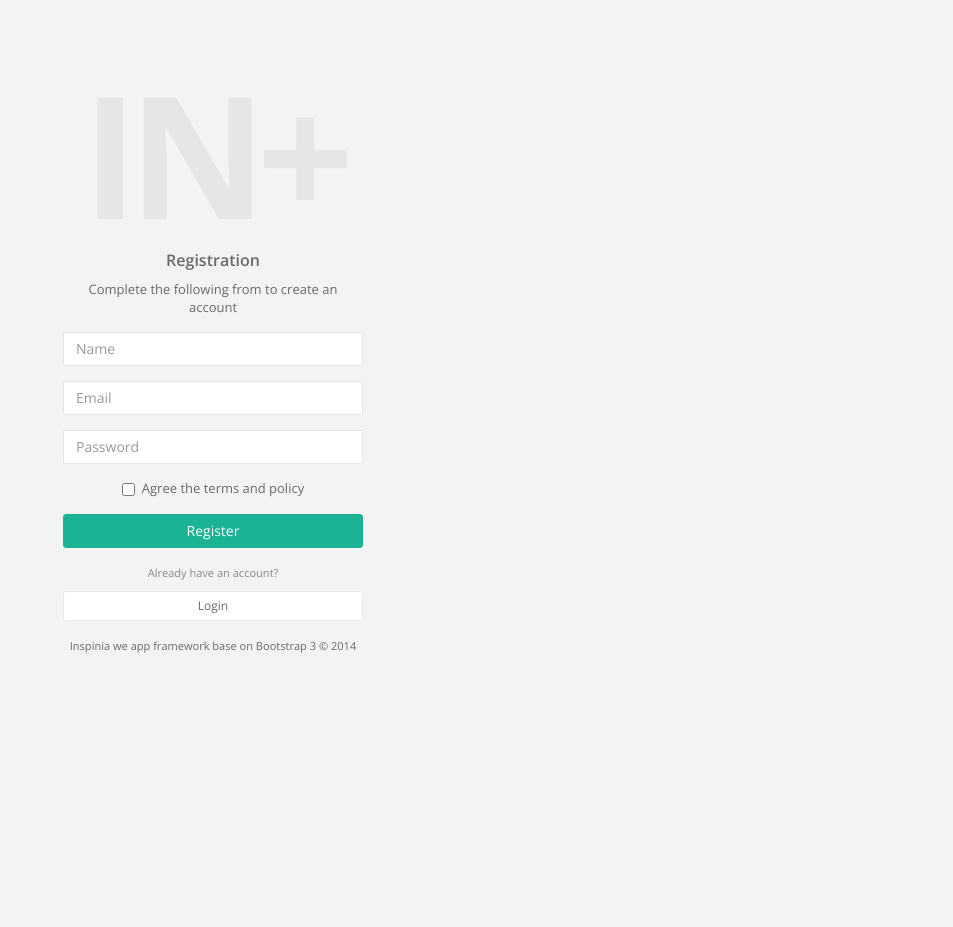
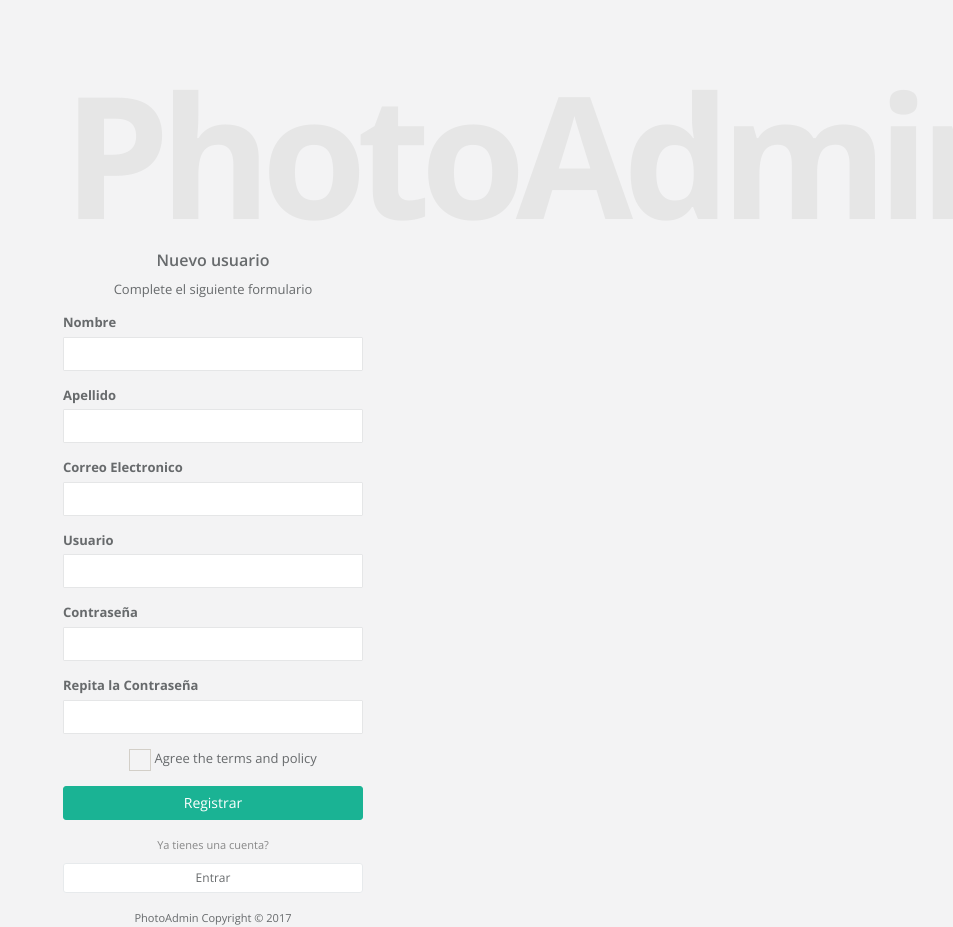
Before and after one commit to mpresinal/photo-admin, a Django app: page /photoadmin/registration/ in a window 1480 px wide; the page is wider, and only the part inside the window is pictured. Shown: that part, without its empty margins (527-1480 px from the left). Before the commit the page ends 653 px from the top of that part, so only its background shows below. Run offline with Django 3.2, Linux system fonts and the light colour scheme; some libraries are stand-ins or nearby versions.

Commit message:
creatio of registration page and form

```diff
--- /dev/null
+++ b/photoadmin/forms.py
@@ -0,0 +1,93 @@
+'''
+Created on Oct 15, 2017
+
+@author: Miguel
+'''
+from django import forms
+from django.conf import settings
+from django.db.models import Q
+from django.contrib.auth.models import User
+from django.utils.translation import ugettext
+
+from . import models
+
+COMMON_ATTRIB = {"class": "form-control"}
+
+class RegistrationForm(forms.Form):
+
+    name = forms.CharField(label=ugettext("Nombre"), max_length=60, widget=forms.TextInput(attrs=COMMON_ATTRIB))
+    last_name = forms.CharField(label=ugettext("Apellido"), max_length=60, widget=forms.TextInput(attrs=COMMON_ATTRIB))
+    email = forms.CharField(label=ugettext("Correo Electronico"), max_length=60, widget=forms.EmailInput(attrs=COMMON_ATTRIB))
+    username = forms.CharField(label=ugettext("Usuario"), max_length=150, widget=forms.TextInput(attrs=COMMON_ATTRIB))
+    user_password = forms.CharField(label=ugettext(r"Contraseña"), max_length=10, widget=forms.PasswordInput(attrs=COMMON_ATTRIB))
+    user_password_confirm = forms.CharField(label=ugettext(r"Repita la Contraseña"), max_length=10, widget=forms.PasswordInput(attrs=COMMON_ATTRIB))
+
+
+    def process_form(self):
+
+        if self.is_valid():
+            data = self.cleaned_data
+            print(data)
+
+            if data['user_password'] == data['user_password_confirm']:
+
+                new_user = User(first_name=data["name"], last_name=data["last_name"], username=data["username"])
+                new_user.email=data["email"]
+                new_user.set_password(data["user_password"])
+
+                not_exist_user = self.validate_not_exist_user(self, new_user.username, new_user.email)
+
+                if not_exist_user:
+                    new_user.save()
+                    return True
+
+            else:
+                print("password and confirmation password are not the same")
+                self.add_error("user_password_confirm", ugettext(r"Las contraseñas no coinciden"))
+
+        return False
+
+    # End process_form method
+
+    def validate_not_exist_user(self, user_name, user_email):
+        """
+        Validate a user does not exist with the specified username and email
+
+        """
+
+        #
+        # Checking if exists any user with the specified at user_name, if so
+        # then add error to username field
+        #
+        try:
+            user = User.objects.get(username=user_name)
+            self.add_error("username", ugettext("Ya existe un usuario con este nombre"))
+
+            return False
+
+        except User.DoesNotExist:
+            pass
+
+        #
+        # Checking if exists any user with the specified user_email
+        #
+        try:
+            user = User.objects.get(email=user_email)
+            self.add_error("email", ugettext("Ya existe un usuario con este nombre"))
+
+            return False
+
+        except User.DoesNotExist:
+            pass
+
+        return True
+
+    # end validate_not_exist_user
+
+    def sent_confirmation_email(self, email):
+        print("Sending email to: "+email)
+        # Todo: pending to implement this method
+
+    # end sent_confirmation_email
+
+# end class
--- a/photoadmin/models.py
+++ b/photoadmin/models.py
@@ -55,6 +55,8 @@
 
     user = models.OneToOneField(settings.AUTH_USER_MODEL, db_column="user_id", related_name="person", on_delete=models.CASCADE)
 
+    def __str__(self):
+        return "{} {}".format(self.name, self.last_name)
 
     class Meta:
         db_table = "person"
--- /dev/null
+++ b/photoadmin/static/photoadmin/css/plugins/iCheck/custom.css
@@ -0,0 +1,59 @@
+/* iCheck plugin Square skin, green
+----------------------------------- */
+.icheckbox_square-green,
+.iradio_square-green {
+    display: inline-block;
+    *display: inline;
+    vertical-align: middle;
+    margin: 0;
+    padding: 0;
+    width: 22px;
+    height: 22px;
+    background: url(green.png) no-repeat;
+    border: none;
+    cursor: pointer;
+}
+
+.icheckbox_square-green {
+    background-position: 0 0;
+}
+.icheckbox_square-green.hover {
+    background-position: -24px 0;
+}
+.icheckbox_square-green.checked {
+    background-position: -48px 0;
+}
+.icheckbox_square-green.disabled {
+    background-position: -72px 0;
+    cursor: default;
+}
+.icheckbox_square-green.checked.disabled {
+    background-position: -96px 0;
+}
+
+.iradio_square-green {
+    background-position: -120px 0;
+}
+.iradio_square-green.hover {
+    background-position: -144px 0;
+}
+.iradio_square-green.checked {
+    background-position: -168px 0;
+}
+.iradio_square-green.disabled {
+    background-position: -192px 0;
+    cursor: default;
+}
+.iradio_square-green.checked.disabled {
+    background-position: -216px 0;
+}
+
+/* HiDPI support */
+@media (-o-min-device-pixel-ratio: 5/4), (-webkit-min-device-pixel-ratio: 1.25), (min-resolution: 120dpi) {
+    .icheckbox_square-green,
+    .iradio_square-green {
+        background-image: url(green@2x.png);
+        -webkit-background-size: 240px 24px;
+        background-size: 240px 24px;
+    }
+}
--- a/photoadmin/templates/photoadmin/site/base.html
+++ b/photoadmin/templates/photoadmin/site/base.html
@@ -17,6 +17,7 @@
     <link href="{% static 'photoadmin/css/animate.css' %}" rel="stylesheet">
     <link href="{% static 'photoadmin/css/style.css' %}" rel="stylesheet">
 
+
     {% block stylesheet %}
     {% endblock %}
 
@@ -30,10 +31,16 @@
     </div>
 
     <!-- Mainly scripts -->
-    <script src="{% static 'photoadmin/js/jquery-2.1.1.js' %}"</script>
-    <script src="{% static 'photoadmin/js/bootstrap.min.js' %}"</script>
+
+
+
+    <script src="{% static 'photoadmin/js/jquery-2.1.1.js' %}" type="text/javascript" ></script>
+    <script src="http://localhost/photoadmin/static/photoadmin/js/jquery-ui.custom.min.js" type="text/javascript" ></script>
+    <script src="http://localhost/photoadmin/static/photoadmin/js/bootstrap.min.js" type="text/javascript" ></script>
+
     <!-- iCheck -->
-    <script src="{% static 'photoadmin/js/plugins/iCheck/icheck.min.js' %}"</script>
+    <script src="http://localhost/photoadmin/static/photoadmin/js/plugins/iCheck/icheck.min.js" type="text/javascript" ></script>
+
 
     {% block scripts %}
     {% endblock %}
--- a/photoadmin/templates/photoadmin/site/register.html
+++ b/photoadmin/templates/photoadmin/site/register.html
@@ -5,43 +5,60 @@
 -->
 <!DOCTYPE html>
 
+{% block title %} Nuevo Usuario {% endblock %}
 
-{% block title %} Register {% endblock %}
-
+{% block stylesheet %}
+    <style type="text/css">
+        label .block {
+            display: block;
+        }
+    </style>
+{% endblock %}
     {% block content%}
         <div>
             <div>
 
-                <h1 class="logo-name">IN+</h1>
+                <h1 class="logo-name">{{ app_name }}</h1>
 
             </div>
-            <h3>Registration</h3>
-            <p>Complete the following from to create an account</p>
-            <form class="m-t" role="form" action="login.html">
+
+            <h3>Nuevo usuario</h3>
+            <p>Complete el siguiente formulario</p>
+
+            <form class="m-t" role="form" action="." method="post">
+            {% csrf_token %}
+
+                {% for field in form %}
+
                 <div class="form-group">
-                    <input type="text" class="form-control" placeholder="Name" required="">
+                     <label class="block text-left">{{ field.label }}</label>
+                    {{ field }}
                 </div>
+
+                {% endfor %}
+
                 <div class="form-group">
-                    <input type="email" class="form-control" placeholder="Email" required="">
+                        <div class="checkbox i-checks">
+                        <label>
+                            <input type="checkbox" name="agree_terms"><i></i> Agree the terms and policy
+                        </label>
                         </div>
-                <div class="form-group">
-                    <input type="password" class="form-control" placeholder="Password" required="">
                 </div>
-                <div class="form-group">
-                        <div class="checkbox i-checks"><label> <input type="checkbox"><i></i> Agree the terms and policy </label></div>
+
+                <button type="submit" class="btn btn-primary block full-width m-b">Registrar</button>
+
+                <p class="text-muted text-center"><small>Ya tienes una cuenta?</small></p>
+                <a class="btn btn-sm btn-white btn-block" href="login.html">Entrar</a>
+            </form>
+            <p class="m-t"> <small>{{ app_name }} Copyright &copy; 2017</small> </p>
         </div>
-                <button type="submit" class="btn btn-primary block full-width m-b">Register</button>
 
-                <p class="text-muted text-center"><small>Already have an account?</small></p>
-                <a class="btn btn-sm btn-white btn-block" href="login.html">Login</a>
-            </form>
-            <p class="m-t"> <small>Inspinia we app framework base on Bootstrap 3 &copy; 2014</small> </p>
-        </div>
     {% endblock %}
 
     {% block scripts %}
-	    <script>
+    <script type="text/javascript">
         $(document).ready(function(){
+            console.log("Testing");
             $('.i-checks').iCheck({
                 checkboxClass: 'icheckbox_square-green',
                 radioClass: 'iradio_square-green',
--- a/photoadmin/urls.py
+++ b/photoadmin/urls.py
@@ -4,9 +4,14 @@
 @author: Miguel
 '''
 from django.conf.urls import url, include
+from django.conf import settings
 from . import views
 
+app_name = settings.APP_NAME
+
 urlpatterns = [
-    url(r'^$', views.index, name='index'),
-    url(r'^registration/', views.registration, name='registration')
+    url(r"^$", views.index, name="index"),
+    url(r"^registration/", views.registration, name="registration"),
+    url(r"^registration/confirmation", views.registration_cofirm, name="registration_confirm")
+
 ]
--- a/photoadmin/views.py
+++ b/photoadmin/views.py
@@ -1,11 +1,35 @@
 from django.shortcuts import render
 from django.conf import settings
+from django.urls import reverse
+from django.http import HttpResponseRedirect
+from . import forms
 
 # Create your views here.
+
+APP_NAME = settings.APP_NAME
 
 def index(request):
     return render(request, "photoadmin/index.html", {}, "text/html");
 # End index function
 
 def registration(request):
-    return render(request, "photoadmin/site/register.html", {"app_name": settings.APP_NAME}, "text/html")
+    form = None
+
+    if request.method == "POST":
+        # process request
+        form = forms.RegistrationForm(request.POST)
+
+        #validate the form
+        sucess = form.process_form() # bool(request.POST['agree_terms'])
+
+        if sucess:
+            return HttpResponseRedirect(reverse(APP_NAME+":registration_confirm"))
+
+    else:
+        form = forms.RegistrationForm()
+
+    return render(request, "photoadmin/site/register.html", {"app_name": APP_NAME, "form": form}, "text/html")
+# End registration view
+
+def registration_cofirm(request):
+    return render(request, "photoadmin/site/register_cofirm.html", {"app_name": APP_NAME})
--- a/photoadmin_site/settings.py
+++ b/photoadmin_site/settings.py
@@ -26,7 +26,7 @@
 # SECURITY WARNING: don't run with debug turned on in production!
 DEBUG = True
 
-ALLOWED_HOSTS = []
+ALLOWED_HOSTS = ['localhost', '127.0.0.1']
 
 
 # Application definition
```
Also changed, not shown: photoadmin/templates/404.html (added, +46 -0 lines), photoadmin/templates/photoadmin/site/register_cofirm.html (added, +26 -0 lines), photoadmin/utils.py (added, +65 -0 lines), photoadmin/static/photoadmin/css/plugins/iCheck/green.png (added), photoadmin/static/photoadmin/css/plugins/iCheck/green@2x.png (added), photoadmin/static/photoadmin/js/plugins/iCheck/icheck.min.js (added). Lines whose indentation alone changed are shown as unchanged.
